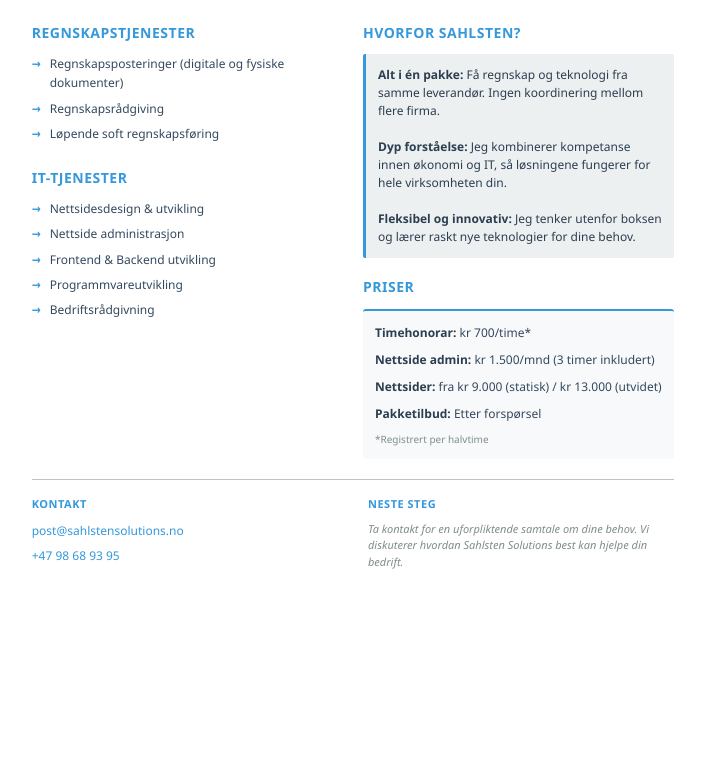
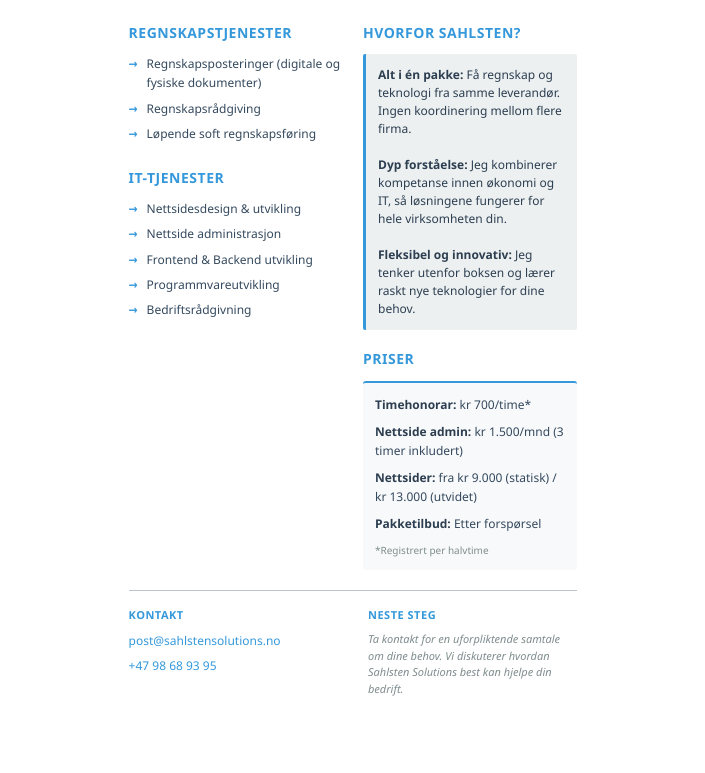
Before and after one commit to SSRosvald/sahlstensolutions, a plain HTML site: page index.html in a window 1280 px wide. Shown: the part 193-966 px from the top of the page, without its empty margins (287-992 px from the left). Before the commit the page ends 839 px from the top, so only its background shows below. Drawn offline with Linux system fonts and the light colour scheme.

Commit message:
Change max-width of container to 600px

```diff
--- a/index.html
+++ b/index.html
@@ -19,7 +19,7 @@
         }
 
         .container {
-            max-width: 210mm;
+            max-width: 600px;
             height: auto;
             margin: 0 auto;
             padding: 20mm;
```
